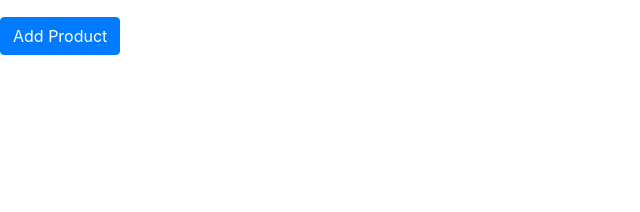
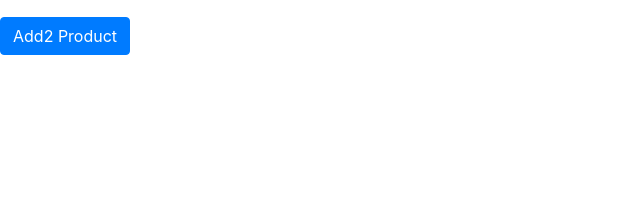
Before and after one commit to achalpatel/Demo1, a Django app: page /shopping/Product_index/ in a window 1280 px wide. Shown: the part 522-734 px from the top of the page, without its empty margins (0-640 px from the left). Run offline with Django 3.2, Linux system fonts and the light colour scheme; data comes from the database, SQL or seed files in the repository; some libraries are stand-ins or nearby versions.

Commit message:
add2 added

```diff
--- a/shopping/templates/product_index.html
+++ b/shopping/templates/product_index.html
@@ -14,5 +14,5 @@
   </tr>
   {% endfor %}
 </table>
-<a href="/shopping/add_product/"><button class="btn btn-primary">Add Product</button></a>
+<a href="/shopping/add_product/"><button class="btn btn-primary">Add2 Product</button></a>
 {%endblock%}
```
